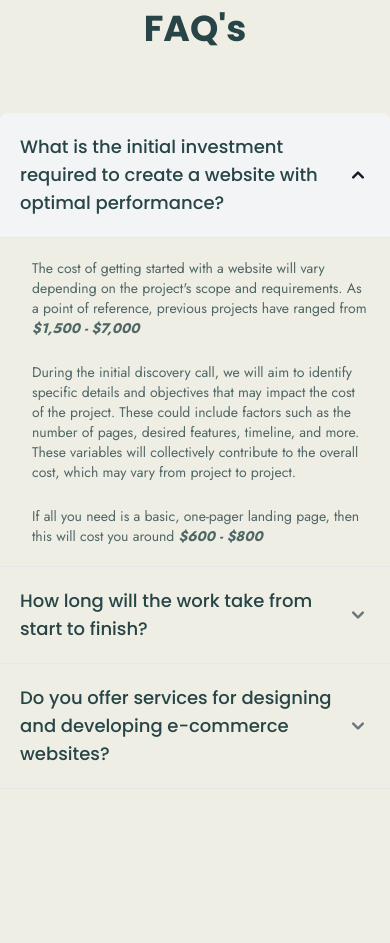
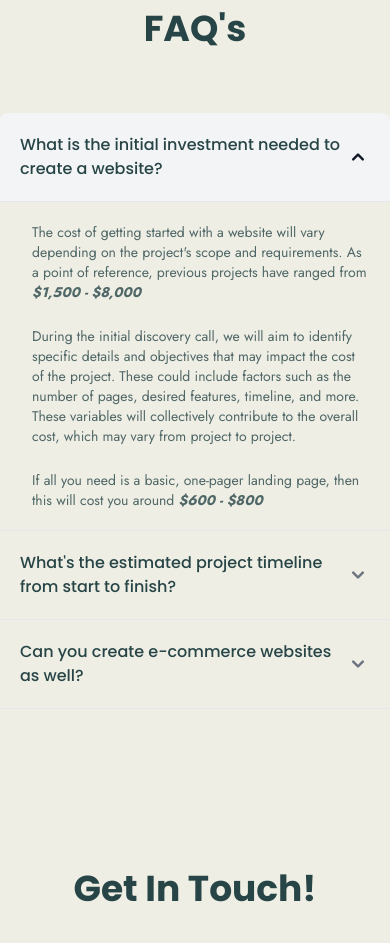
Before and after one commit to Varun-Bhabhra/Portfolio-2.0, a React (Create React App) app: page / in a window 390 px wide. Shown: the part 10060-11003 px from the top of the page. Built offline with nearby package versions, Linux system fonts and the light colour scheme.

Commit message:
Minor Changes in FAQ Section

```diff
--- a/src/components/FAQ.js
+++ b/src/components/FAQ.js
@@ -20,9 +20,8 @@ const FAQ = () => {
         <Accordion flush={true}>
           <Accordion.Panel>
             <Accordion.Title>
-              <div className="text-secondary text-lg">
-                What is the initial investment required to create a website with
-                optimal performance?
+              <div className="text-secondary md:text-lg">
+                What is the initial investment needed to create a website?
               </div>
             </Accordion.Title>
             <Accordion.Content>
@@ -31,7 +30,7 @@ const FAQ = () => {
                   The cost of getting started with a website will vary depending
                   on the project's scope and requirements. As a point of
                   reference, previous projects have ranged from{" "}
-                  <em className="font-bold">$1,500 - $7,000</em>
+                  <em className="font-bold">$1,500 - $8,000</em>
                 </p>
                 <p className="text-secondary/80">
                   During the initial discovery call, we will aim to identify
@@ -51,32 +50,26 @@ const FAQ = () => {
           </Accordion.Panel>
           <Accordion.Panel>
             <Accordion.Title>
-              <div className="text-secondary text-lg">
-                How long will the work take from start to finish?
+              <div className="text-secondary md:text-lg">
+                What's the estimated project timeline from start to finish?
               </div>
             </Accordion.Title>
             <Accordion.Content>
               <div className="font-jost pl-3 md:pl-6 space-y-6 text-sm md:text-lg">
                 <p className="text-secondary/80">
-                  It will depend on the scope of the project.
-                </p>
-                <p className="text-secondary/80">
-                  - A single landing page may take{" "}
-                  <em className="font-bold">1 - 3 weeks</em>, depending on the
-                  amount of copy.
-                </p>
-                <p className="text-secondary/80">
-                  - A full website with 5-10 pages may take{" "}
-                  <em className="font-bold">6 - 8 weeks</em>.
+                  The timeline for each project may vary depending on the goals
+                  and development skills needed. As a general estimate, it could
+                  take approximately <em className="font-bold">4 - 12 weeks</em>
+                  , considering your specific project requirements and the level
+                  of development expertise required to meet your goals.
                 </p>
               </div>
             </Accordion.Content>
           </Accordion.Panel>
           <Accordion.Panel>
             <Accordion.Title>
-              <div className="text-secondary text-lg">
-                Do you offer services for designing and developing e-commerce
-                websites?
+              <div className="text-secondary md:text-lg">
+                Can you create e-commerce websites as well?
               </div>
             </Accordion.Title>
             <Accordion.Content>
```
